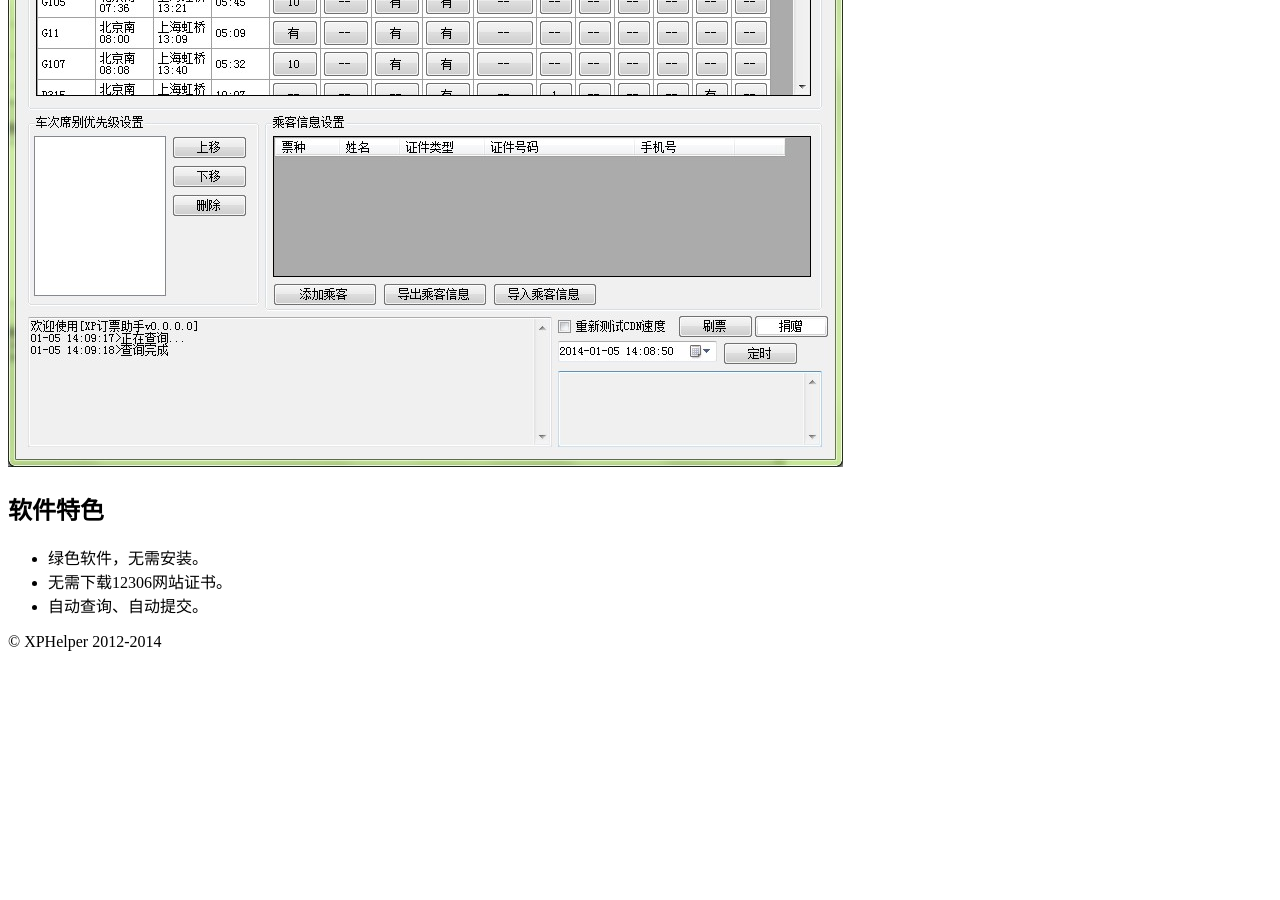
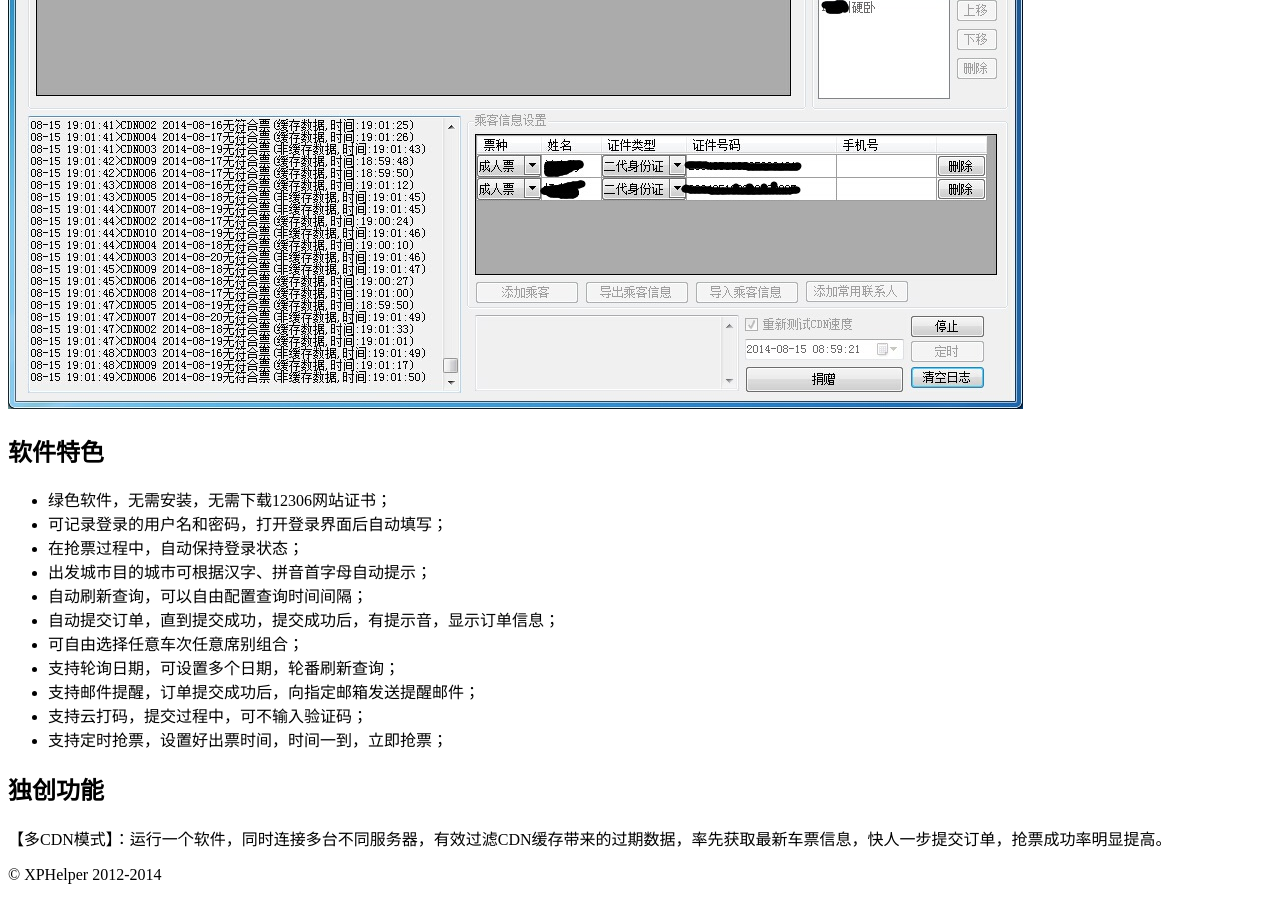
Before and after one commit to xphelper/xphelper.github.com, a Jekyll site: the page built from index.md, in a window 1280 px wide and 900 px high, scrolled down 1180 px. Built offline with Jekyll 4.4.1, drawn with Linux system fonts in a browser that asks for light colours; nearby versions of some CDN libraries; library files that are not in the unit come from our copies; Markdown is read by kramdown in place of the engine named in the settings; comment, search, counter and statistics services are not loaded; before the commit the page ends 1847 px from its top, so only the background shows below that.

Commit message:
首页&截图

```diff
--- a/index.md
+++ b/index.md
@@ -28,6 +28,18 @@ Win8,Win7,Vista,WinXp,Win2000,Win2003
 
 ## 软件特色
 
-- 绿色软件，无需安装。
-- 无需下载12306网站证书。
-- 自动查询、自动提交。
+- 绿色软件，无需安装，无需下载12306网站证书；
+- 可记录登录的用户名和密码，打开登录界面后自动填写；
+- 在抢票过程中，自动保持登录状态；
+- 出发城市目的城市可根据汉字、拼音首字母自动提示；
+- 自动刷新查询，可以自由配置查询时间间隔；
+- 自动提交订单，直到提交成功，提交成功后，有提示音，显示订单信息；
+- 可自由选择任意车次任意席别组合；
+- 支持轮询日期，可设置多个日期，轮番刷新查询；
+- 支持邮件提醒，订单提交成功后，向指定邮箱发送提醒邮件；
+- 支持云打码，提交过程中，可不输入验证码；
+- 支持定时抢票，设置好出票时间，时间一到，立即抢票；
+
+## 独创功能
+
+【多CDN模式】：运行一个软件，同时连接多台不同服务器，有效过滤CDN缓存带来的过期数据，率先获取最新车票信息，快人一步提交订单，抢票成功率明显提高。
```
Also changed, not shown: image/index_1.jpg.
